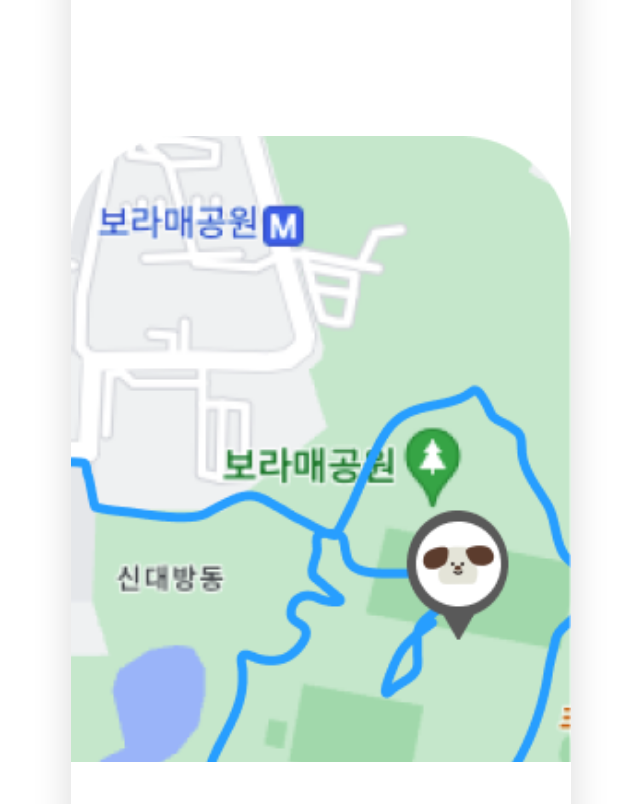
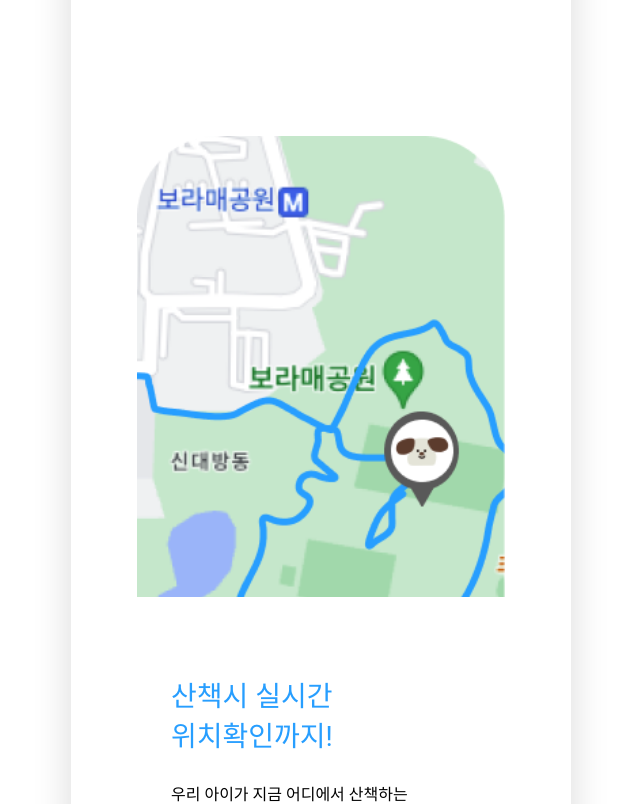
Before and after one commit to rbgud4226/Codestates_032_main, a React (Create React App) app in the folder client/: page / in a window 1280 px wide. Shown: the part 1120-1924 px from the top of the page, without its empty margins (319-959 px from the left). Built offline with nearby package versions, Linux system fonts and the light colour scheme.

Commit message:
feat:#8 기능 및 css 수정

```diff
--- a/client/src/component/MainForm.tsx
+++ b/client/src/component/MainForm.tsx
@@ -78,8 +78,10 @@ function MainForm(props: MainProps) {
           <MainLogoText>{"펫톡과 함께하세요!"}</MainLogoText>
 
           <A>
+            <NainItwo>
             <MainImagetwo src={MainImage2} alt={`Image`} />
             <WhiteImage />
+            </NainItwo>
             <MainTexttwo>{"산책시 실시간\n 위치확인까지!"}</MainTexttwo>
             <MainTexttwoo>
               {
@@ -139,6 +141,17 @@ function MainForm(props: MainProps) {
   );
 }
 export default MainForm;
+
+
+const NainItwo = styled.div`
+  background-color: White;
+  position: relative;
+  margin-left: 20px;
+  margin-right: 20px;
+  justify-content: center;
+  display: flex;
+`;
+
 
 const WalkText = styled.div`
   font-size: 16px;
@@ -214,12 +227,8 @@ const MainLogoImage = styled.img`
 `;
 
 const MainImagetwo = styled.img`
-  display: flex;
-  justify-content: center;
-  width: 100%;
+  width: 80%;
   height: auto;
-  margin-top: 52px;
-  margin-bottom: 40%;
 `;
 
 const A = styled.div`
```
Also changed, not shown: client/.eslintrc.js (deleted), 1 other file (tests, documents, lock files or other folders).
